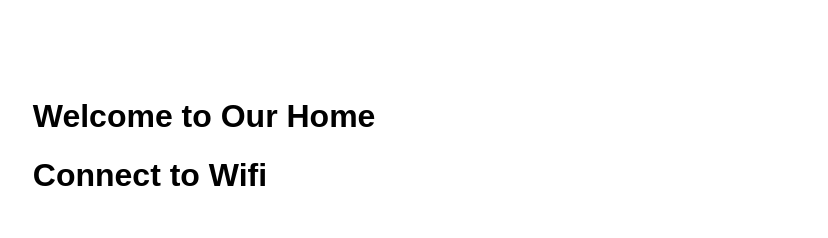
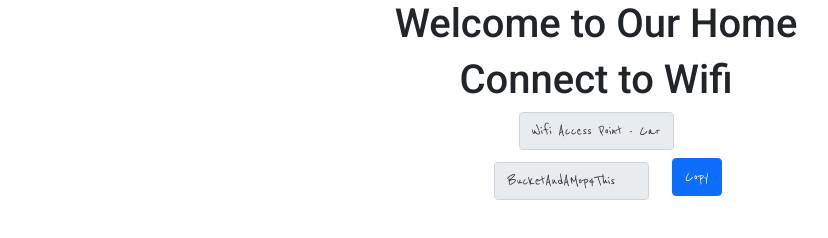
Before and after one commit to autumn-ragland/wifi-qr-code, a plain HTML site: page index.html in a window 1280 px wide. Shown: the whole page, without its empty margins (44-872 px from the left). Drawn offline with nearby package versions, Linux system fonts and the light colour scheme.

Commit message:
ugly font + copy button

```diff
--- a/index.html
+++ b/index.html
@@ -1,13 +1,53 @@
 <!DOCTYPE html>
 <html lang="en">
+
 <head>
     <meta charset="UTF-8">
     <meta name="viewport" content="width=device-width, initial-scale=1.0">
     <title>Lawrence Wifi QR Code</title>
+    <link href="https://cdn.jsdelivr.net/npm/bootstrap@5.0.2/dist/css/bootstrap.min.css" rel="stylesheet"
+        integrity="sha384-EVSTQN3/azprG1Anm3QDgpJLIm9Nao0Yz1ztcQTwFspd3yD65VohhpuuCOmLASjC" crossorigin="anonymous">
+    <link rel="preconnect" href="https://fonts.googleapis.com">
+    <link rel="preconnect" href="https://fonts.gstatic.com" crossorigin>
+    <link href="https://fonts.googleapis.com/css2?family=Reenie+Beanie&display=swap" rel="stylesheet">
+    <link rel="preconnect" href="https://fonts.googleapis.com">
+    <link rel="preconnect" href="https://fonts.gstatic.com" crossorigin>
+    <link
+        href="https://fonts.googleapis.com/css2?family=Reenie+Beanie&family=Roboto:ital,wght@0,400;0,500;1,400&display=swap"
+        rel="stylesheet">
     <link rel="stylesheet" href="style.css">
 </head>
+
 <body>
     <h1>Welcome to Our Home</h1>
     <h1>Connect to Wifi</h1>
+    <div class="form-group mx-sm-3 mb-2 form-check-inline">
+        <input type="text" class="form-control" value="Wifi Access Point - Card & Meg" readonly>
+    </div>
+    <form class="form-inline">
+        <div class="form-group mx-sm-3 mb-2 form-check form-check-inline">
+            <input type="text" class="form-control" id="password" value="BucketAndAMop4This" readonly>
+        </div>
+        <button class="btn btn-primary mb-2 form-check form-check-inline" onclick="copyPassword(event)">Copy</button>
+    </form>
 </body>
+
+<script>
+    function copyPassword(event) {
+        event.preventDefault();
+        /* Get the text field */
+        var copyText = document.getElementById("password");
+
+        /* Select the text field */
+        copyText.select();
+        copyText.setSelectionRange(0, 99999); /* For mobile devices */
+
+        /* Copy the text inside the text field */
+        document.execCommand("copy");
+
+        /* Alert the copied text */
+        console.log("Copied the text: " + copyText.value);
+    }
+</script>
+
 </html>
--- a/style.css
+++ b/style.css
@@ -1,5 +1,8 @@
 body {
-    padding: 5%;
-    margin: 1%;
-    font-family: sans-serif;
+    text-align: center;
+    font-family: 'Reenie Beanie', cursive;
 }
+
+h1 {
+    font-family: 'Roboto', sans-serif;
+}
```
Also changed, not shown: qr-code.svg (added).
